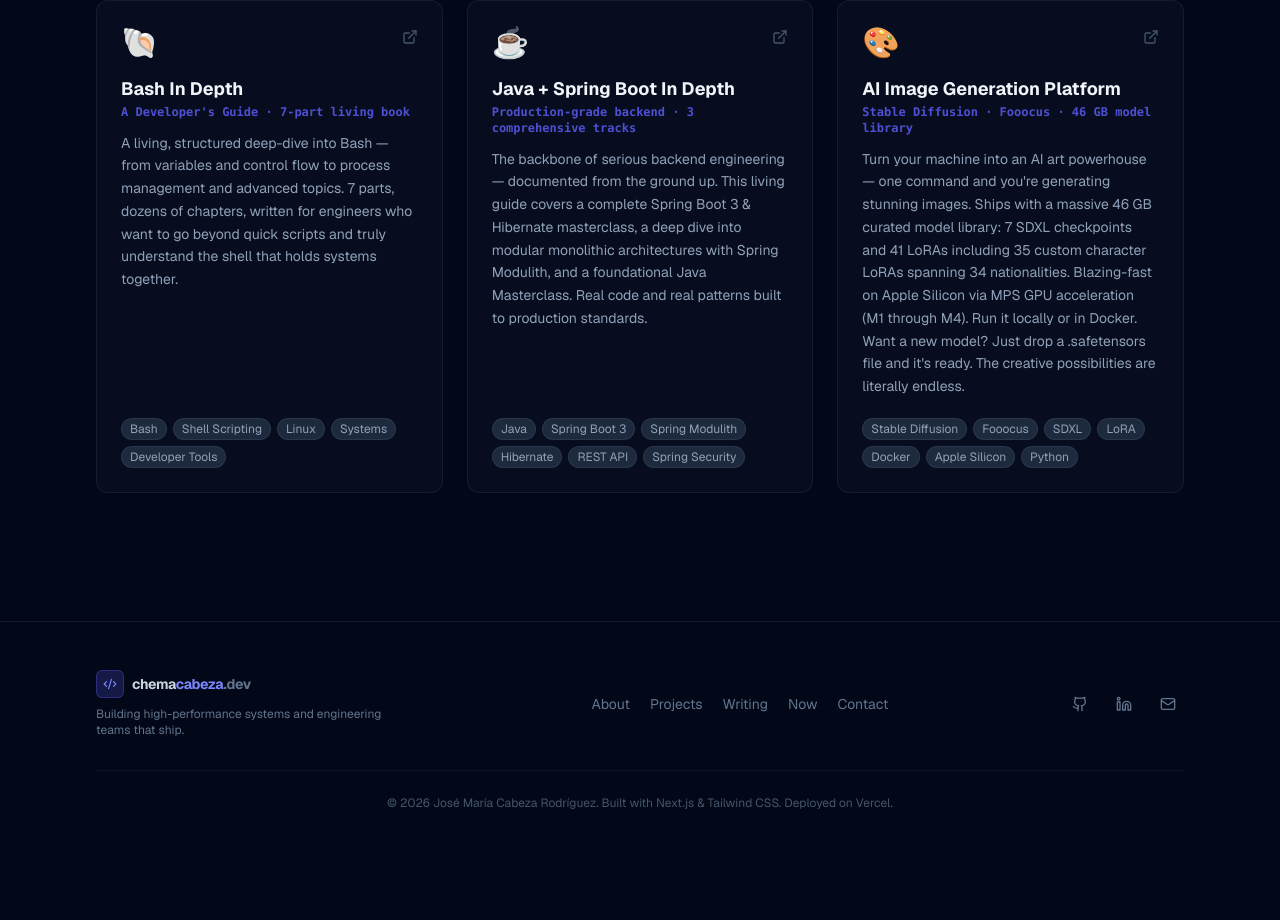
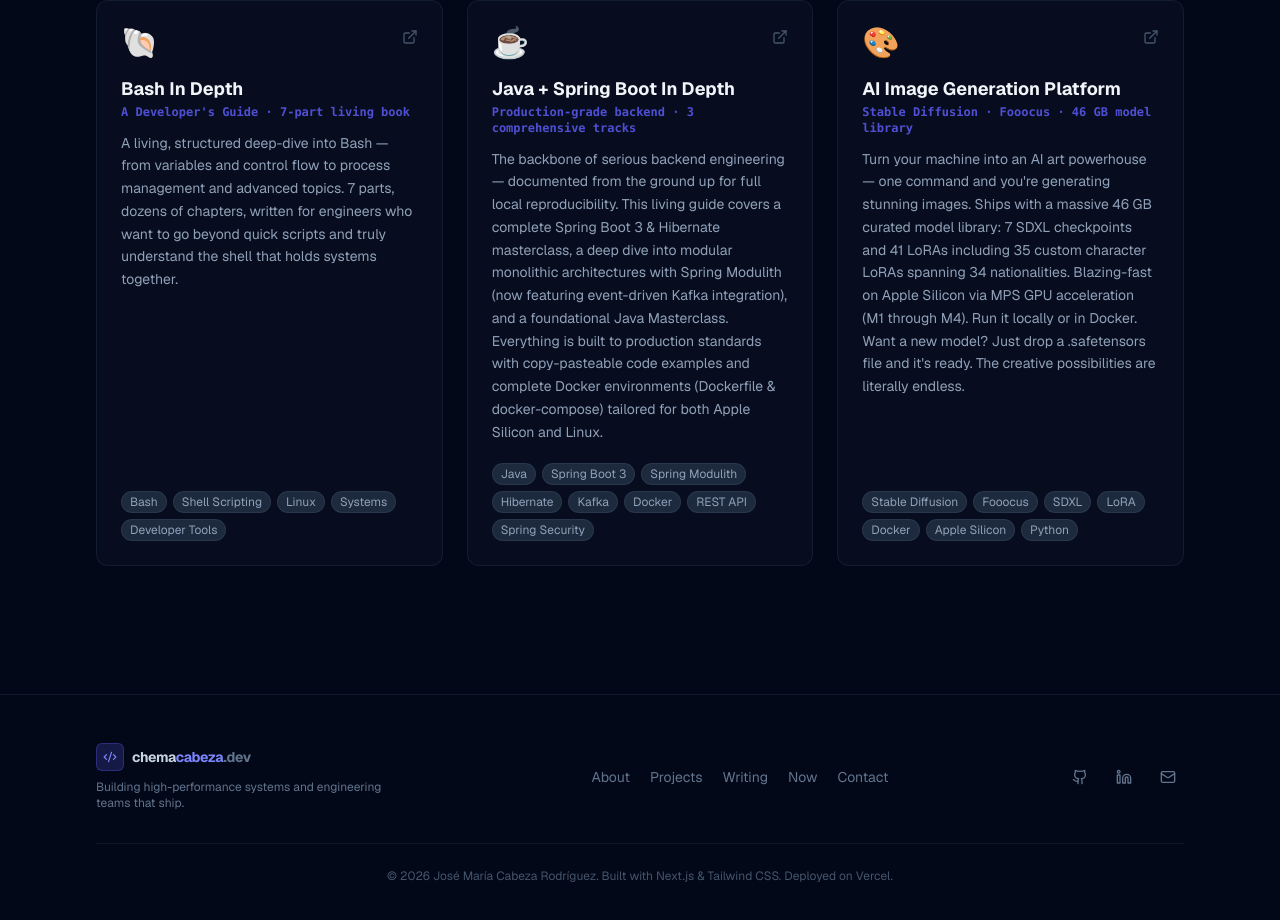
Before and after one commit to chemacabeza/chemacabeza-dev, a Next.js app: page /projects in a window 1280 px wide. Shown: the part 1323-2243 px from the top of the page. Before the commit the page ends 2182 px from the top, so only its background shows below. Built offline with nearby package versions, Linux system fonts and the light colour scheme.

Commit message:
chore: update JavaSpringBoot project description to reflect new documentation changes (Docker, Kafka)

```diff
--- a/app/projects/page.tsx
+++ b/app/projects/page.tsx
@@ -61,8 +61,8 @@ const githubProjects = [
         title: "Java + Spring Boot In Depth",
         subtitle: "Production-grade backend · 3 comprehensive tracks",
         description:
-            "The backbone of serious backend engineering — documented from the ground up. This living guide covers a complete Spring Boot 3 & Hibernate masterclass, a deep dive into modular monolithic architectures with Spring Modulith, and a foundational Java Masterclass. Real code and real patterns built to production standards.",
-        tags: ["Java", "Spring Boot 3", "Spring Modulith", "Hibernate", "REST API", "Spring Security"],
+            "The backbone of serious backend engineering — documented from the ground up for full local reproducibility. This living guide covers a complete Spring Boot 3 & Hibernate masterclass, a deep dive into modular monolithic architectures with Spring Modulith (now featuring event-driven Kafka integration), and a foundational Java Masterclass. Everything is built to production standards with copy-pasteable code examples and complete Docker environments (Dockerfile & docker-compose) tailored for both Apple Silicon and Linux.",
+        tags: ["Java", "Spring Boot 3", "Spring Modulith", "Hibernate", "Kafka", "Docker", "REST API", "Spring Security"],
     },
     {
         repo: "AI-related",
```
